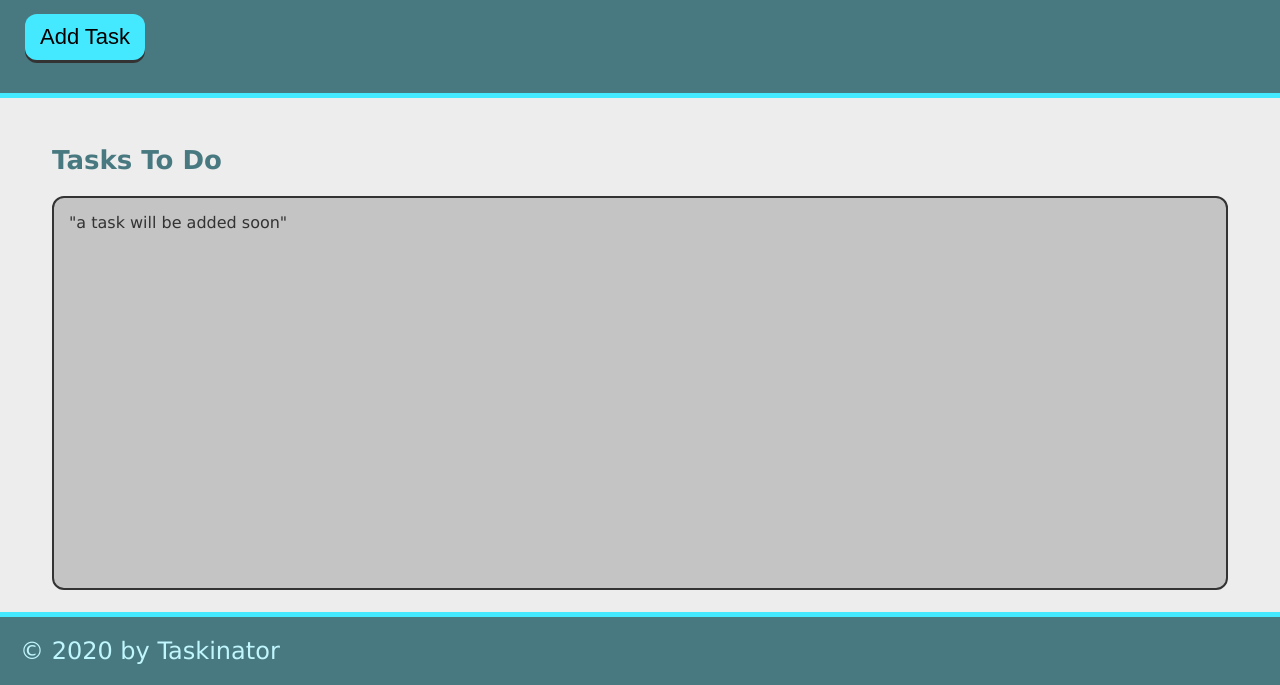
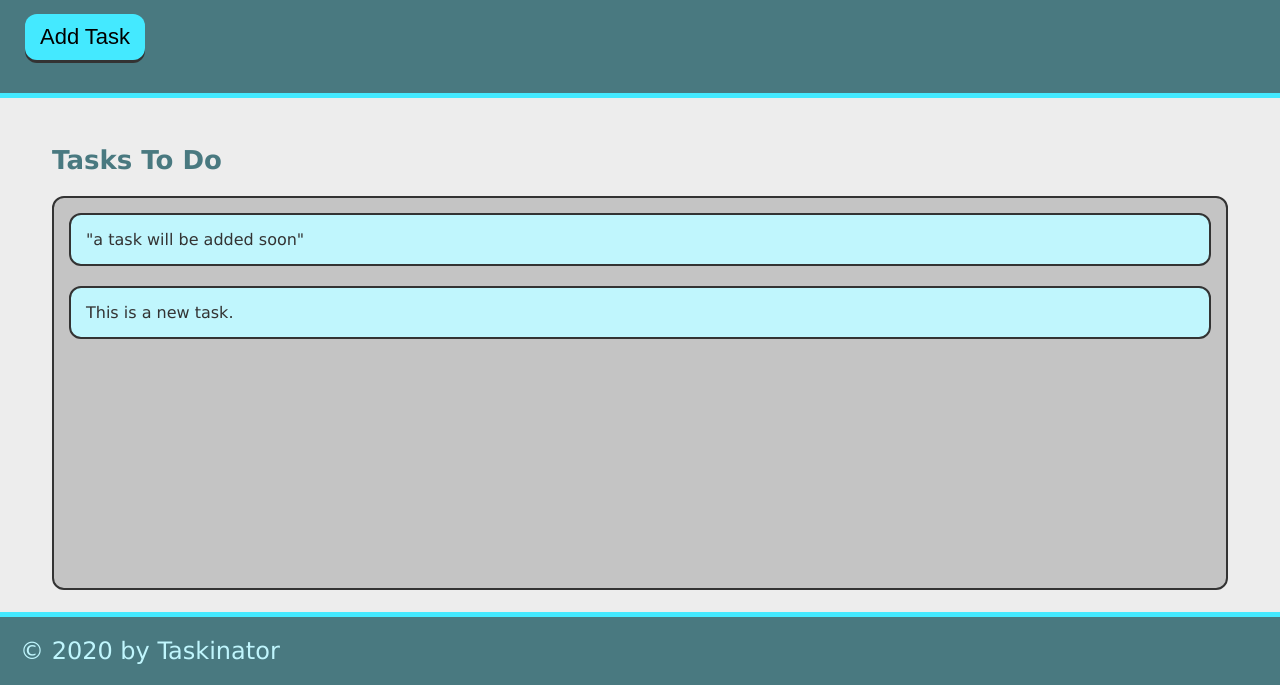
Before and after one commit to LuSummers/Taskinator, a plain HTML site: page index.html in a window 1280 px wide. Both pictures are taken after a click on the button "Add Task". Shown: the part 115-800 px from the top of the page. Drawn offline with Linux system fonts and the light colour scheme.

Commit message:
add ability to add task

```diff
--- a/assets/js/script.js
+++ b/assets/js/script.js
@@ -0,0 +1,10 @@
+var buttonEl = document.querySelector("#save-task");
+var tasksToDoEl= document.querySelector("#tasks-to-do");
+
+var creatTaskHandler = function (){
+    var listItemEl = document.createElement("li");
+    listItemEl.className ="task-item";
+    listItemEl.textContent ="This is a new task.";
+    tasksToDoEl.appendChild (listItemEl);
+};
+buttonEl.addEventListener("click", creatTaskHandler);
--- a/index.html
+++ b/index.html
@@ -14,14 +14,14 @@
         <h1 class="page-title">Taskinator</h1>
 
         <p> "Click the button below to add a new task!" </p>
-        <button class="btn">Add Task </button>
+        <button id="save-task" class="btn">Add Task </button>
     </header>
 
     <main class="page-content">
         <section class="task-list-wrapper">
             <h2 class="list-title"> Tasks To Do</h2>
-                <ul class="task-list">
-                    <li class="list-item"> "a task will be added soon"</li>
+                <ul id="tasks-to-do" class="task-list">
+                    <li class="task-item"> "a task will be added soon"</li>
                 </ul>
 
         </section>
```
